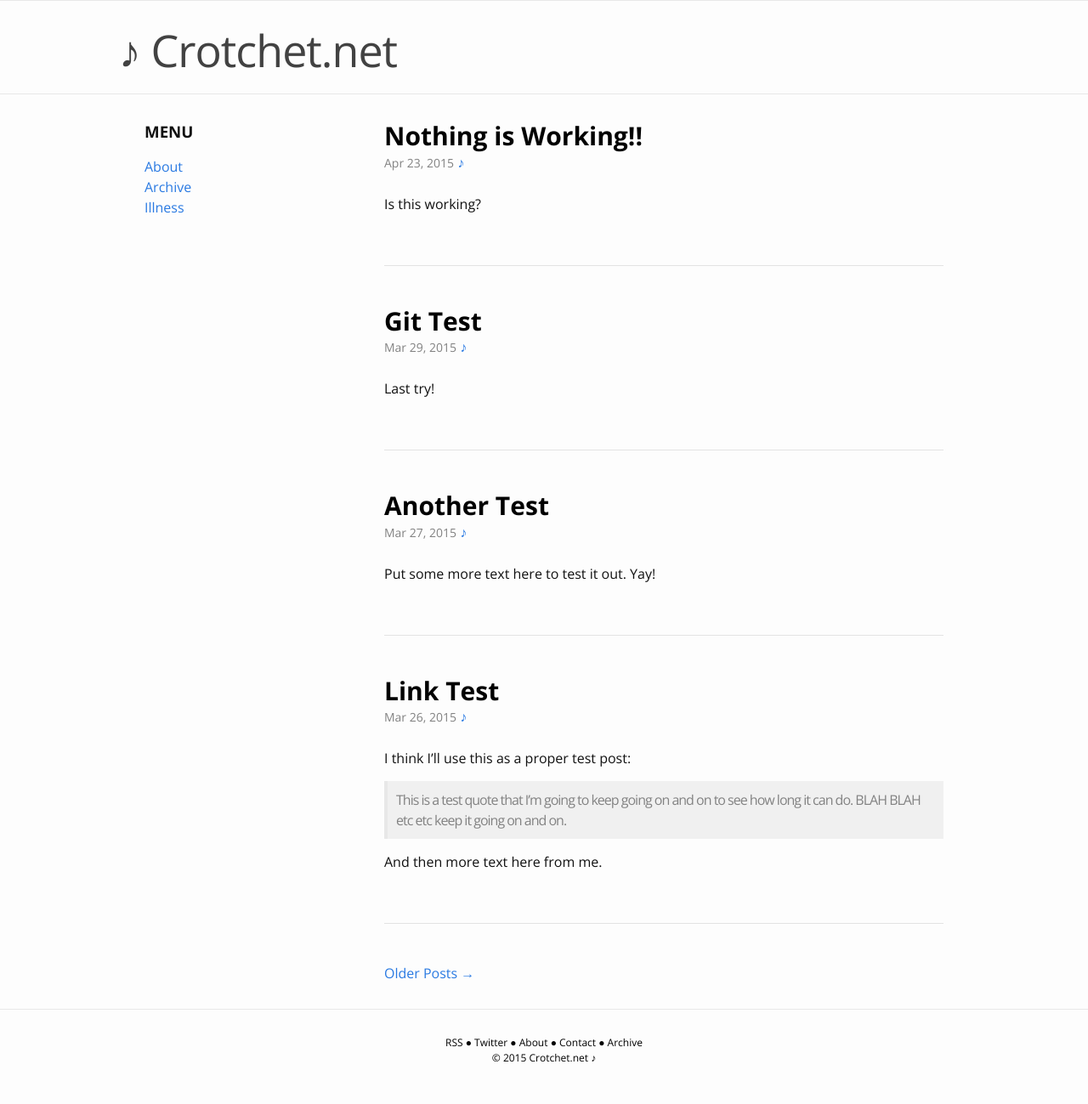
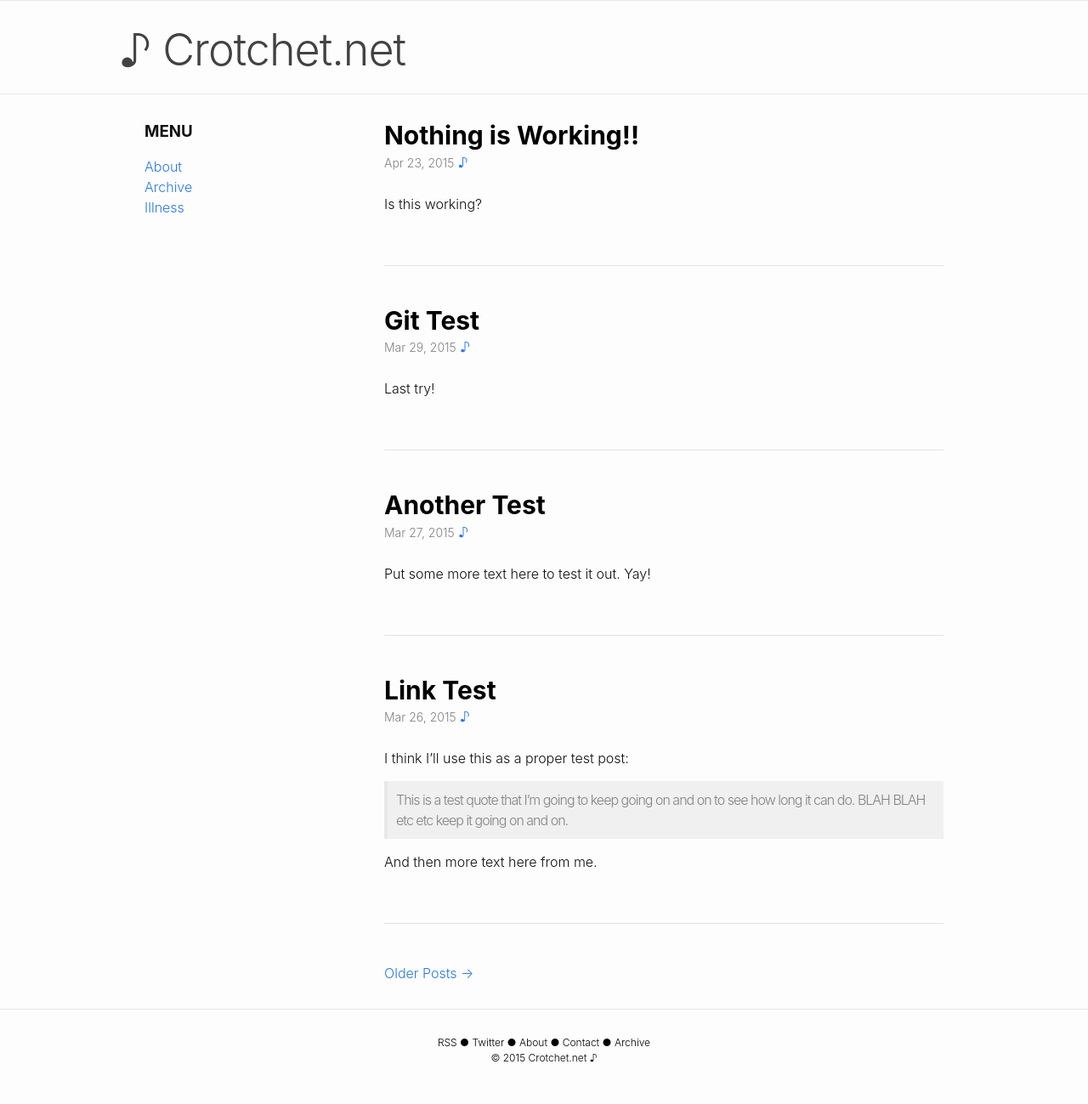
Before and after one commit to andyml123/andyml123.github.io, a Jekyll site: the page built from index.html, in a window 1280 px wide. Shown: the whole page at 85% size. Built offline with Jekyll 4.4.1, drawn with Linux system fonts in a browser that asks for light colours; the list of posts is cut into pages by our own code.

Commit message:
Update main.scss

```diff
--- a/css/main.scss
+++ b/css/main.scss
@@ -1,13 +1,13 @@
 ---
 layout: null
-# Only the main Sass file needs front matter (the dashes are enough)
+published: true
 ---
 @charset "utf-8";
 
 
 
 // Our variables
-$base-font-family: "Open Sans", sans-serif;
+$base-font-family: -apple-system, BlinkMacSystemFont, "Segoe UI", Roboto, Helvetica, Arial, sans-serif, "Apple Color Emoji", "Segoe UI Emoji", "Segoe UI Symbol";
 $base-font-size:   16px;
 $small-font-size:  $base-font-size * 0.875;
 $base-line-height: 1.5;
```
